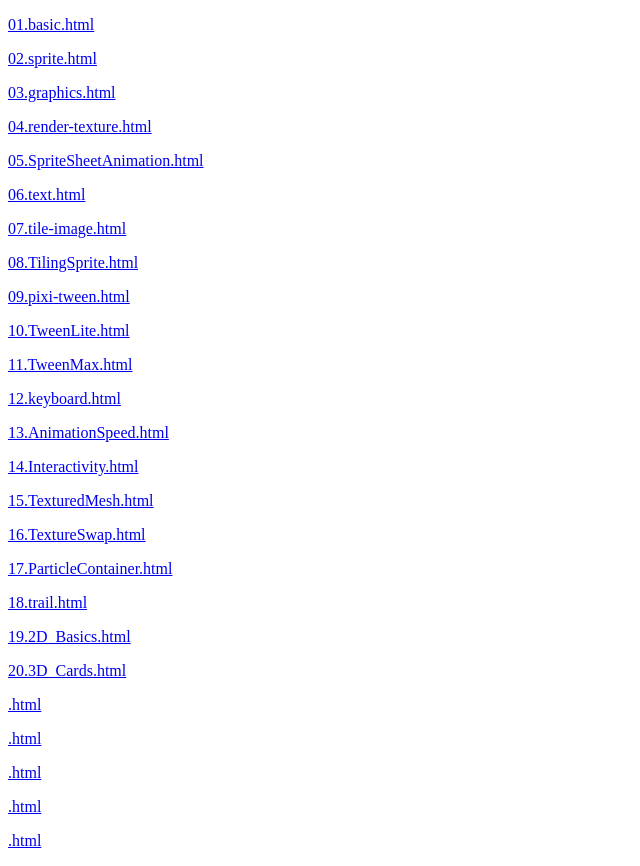
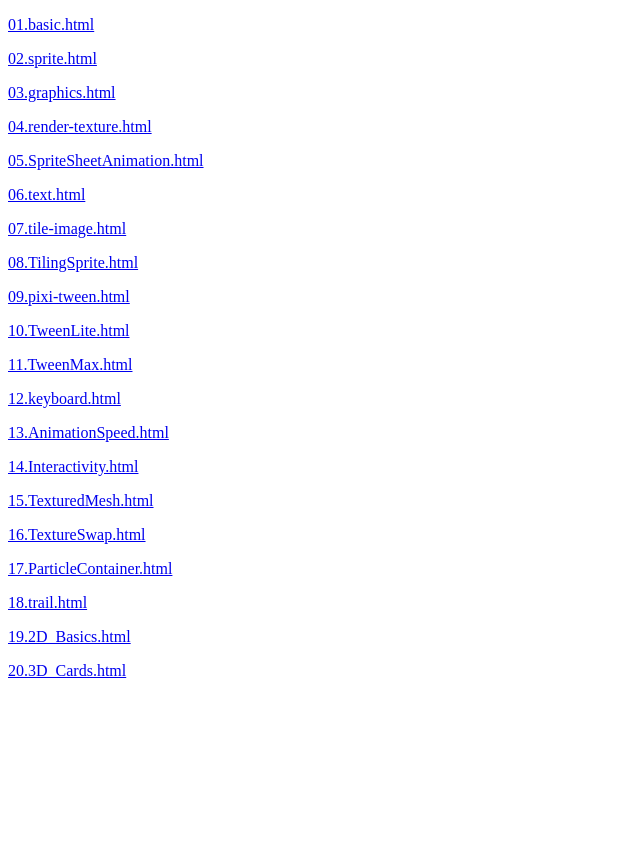
Before and after one commit to SamZhou99/html5_study, a plain HTML site: page pixi/index.html in a window 1280 px wide. Shown: the whole page, without its empty margins (0-640 px from the left). After the commit the page ends 800 px from the top, so only its background shows below. Drawn offline with Linux system fonts and the light colour scheme.

Commit message:
Update index.html

```diff
--- a/pixi/index.html
+++ b/pixi/index.html
@@ -24,15 +24,9 @@
 	<p><a href="15.TexturedMesh.html">15.TexturedMesh.html</a></p>
 	<p><a href="16.TextureSwap.html">16.TextureSwap.html</a></p>
 	<p><a href="17.ParticleContainer.html">17.ParticleContainer.html</a></p>
-
 	<p><a href="18.trail.html">18.trail.html</a></p>
 	<p><a href="19.2D_Basics.html">19.2D_Basics.html</a></p>
 	<p><a href="20.3D_Cards.html">20.3D_Cards.html</a></p>
-	<p><a href=".html">.html</a></p>
-	<p><a href=".html">.html</a></p>
-	<p><a href=".html">.html</a></p>
-	<p><a href=".html">.html</a></p>
-	<p><a href=".html">.html</a></p>
 
 
 
```
